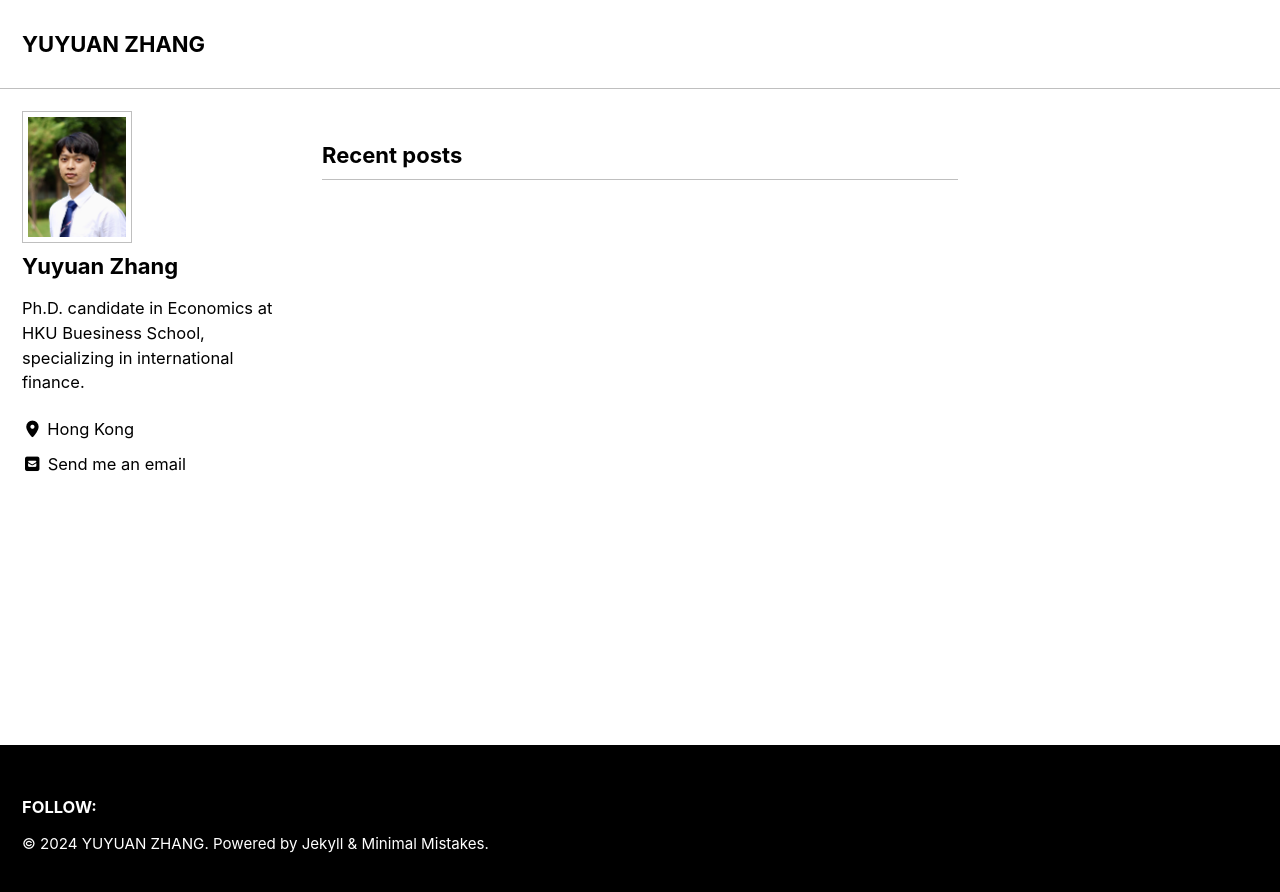
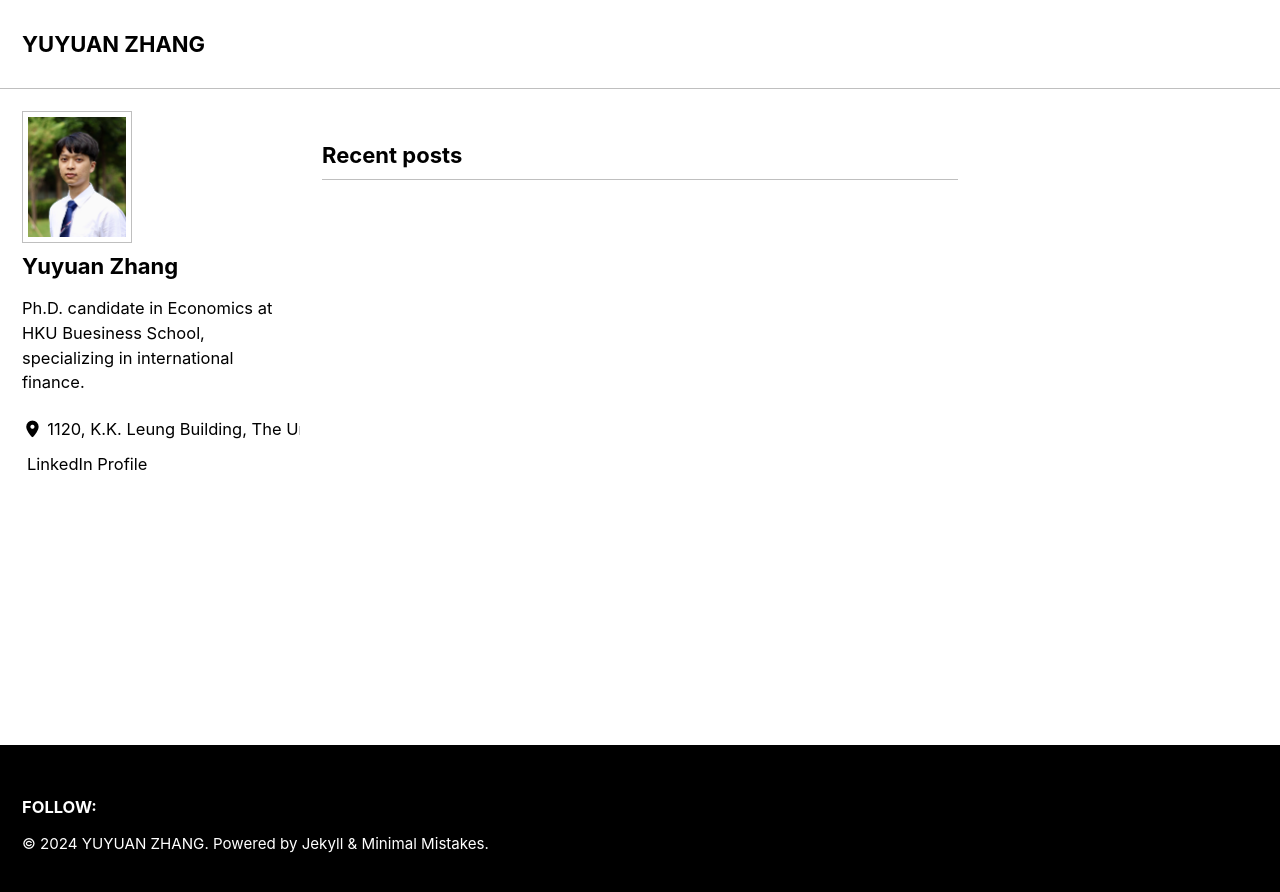
Before and after one commit to yuyuanecon/yuyuanecon.github.io, a Jekyll site: the page built from index.html, in a window 1280 px wide. Shown: the top 892 px of the page. Built offline with Jekyll 4.4.1, drawn with Linux system fonts in a browser that asks for light colours; cached includes are drawn as plain includes; the list of posts is cut into pages by our own code.

Commit message:
Update _config.yml

```diff
--- a/_config.yml
+++ b/_config.yml
@@ -116,12 +116,15 @@ author:
   name             : "Yuyuan Zhang"
   avatar           : "/assets/images/bio_hku_compressed.jpg" # path of avatar image, e.g. "/assets/images/bio-photo.jpg"
   bio              : "Ph.D. candidate in Economics at HKU Buesiness School, specializing in international finance."
-  location         : "Hong Kong"
+  location         : "1120, K.K. Leung Building, The University of Hong Kong, Pokfulam, HK"
   #email            : "yzhang20@connect.hku.hk"
   links:
-    - label: "Send me an email"
-      icon: "fas fa-fw fa-envelope-square"
-      url: "yzhang20@connect.hku.hk"
+     - label: "LinkedIn Profile"
+       icon: "fab-brands fa-linkedin"
+       url: "https://www.linkedin.com/in/yuyuan-zhang-06b122314"
+    #- label: "Send me an email"
+      #icon: "fas fa-fw fa-envelope-square"
+      #url: "yzhang20@connect.hku.hk"
    # - label: "Website"
      # icon: "fas fa-fw fa-link"
       # url: "https://your-website.com"
```
